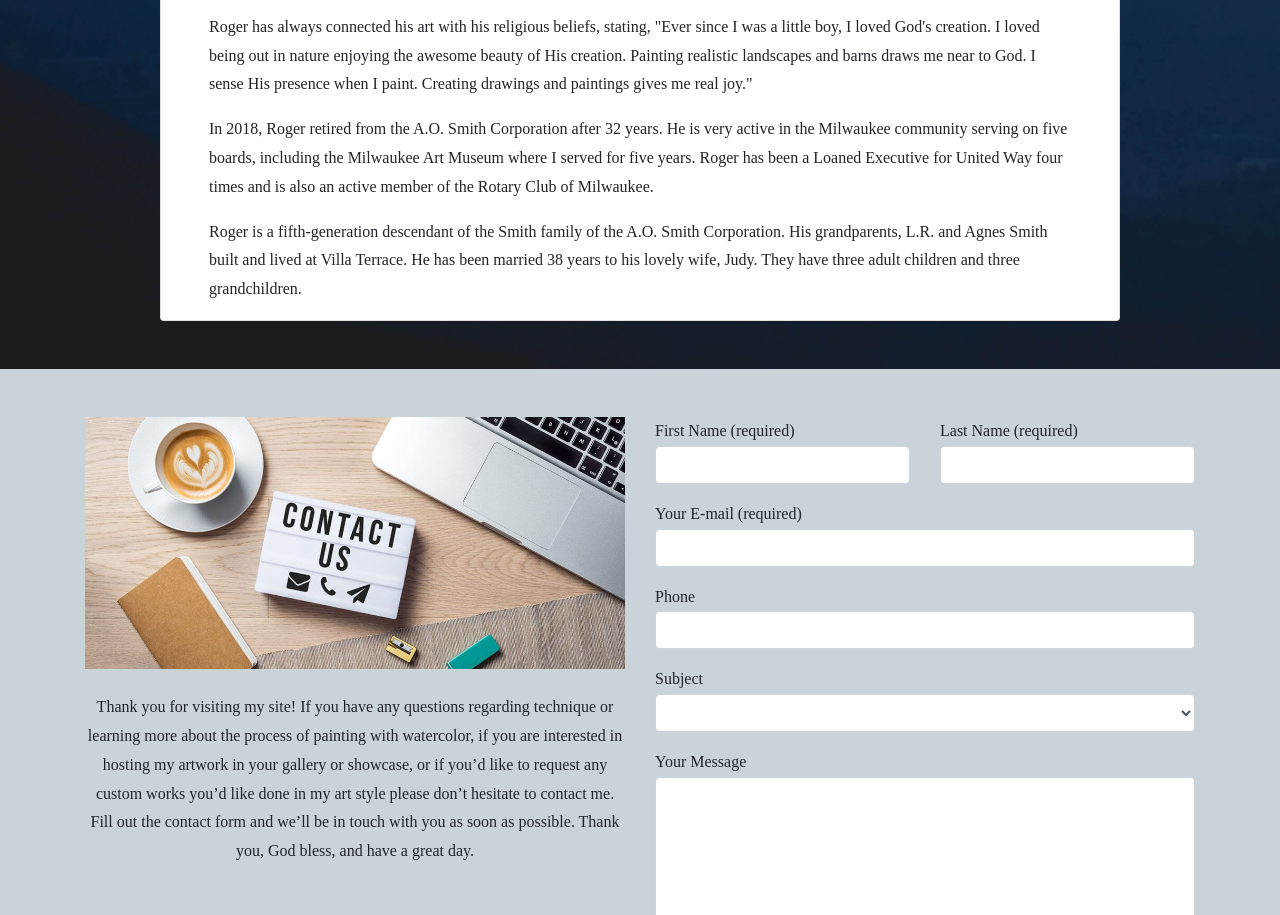
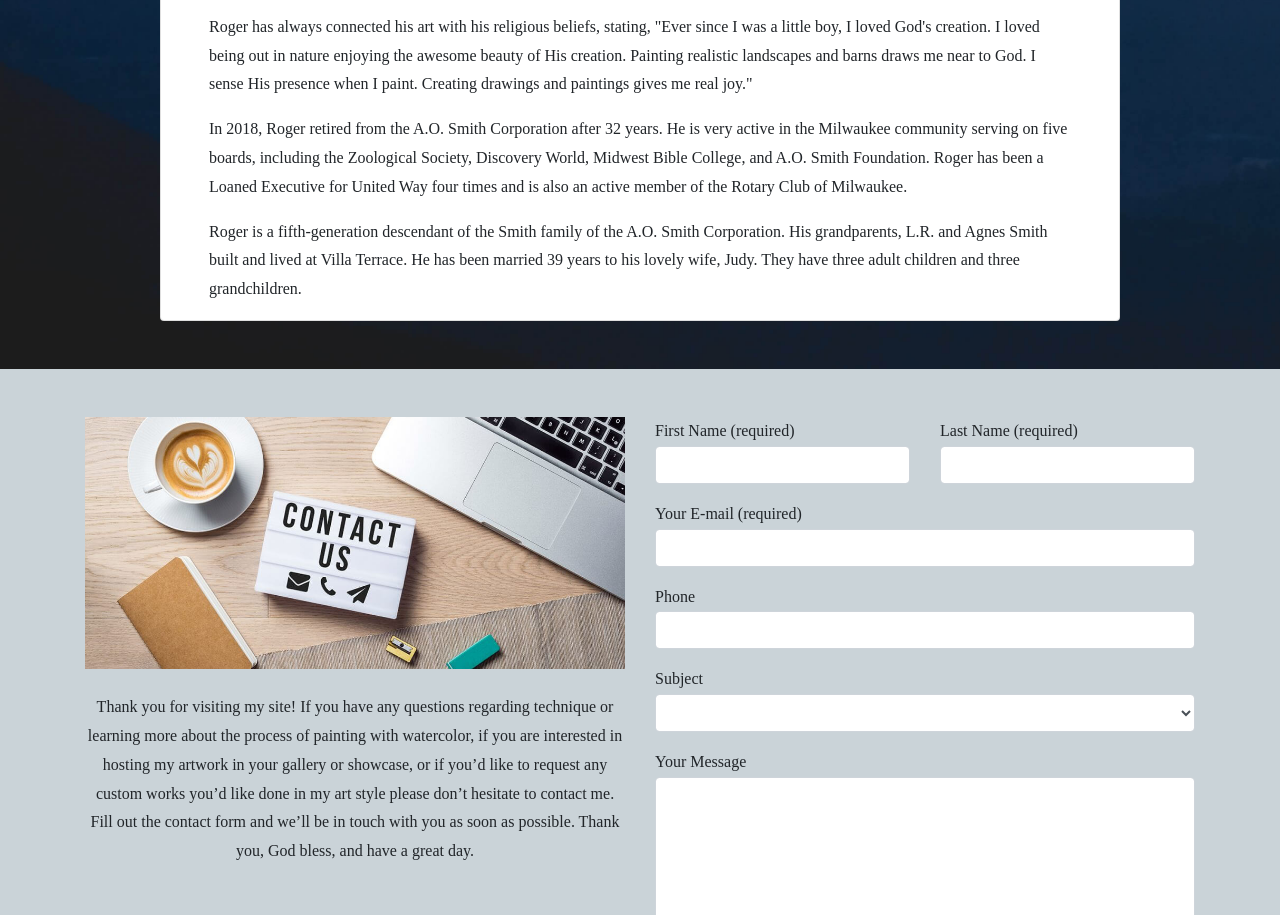
Before and after one commit to Al-byte/Wedding_QR, a plain HTML site: page index.html in a window 1280 px wide. Shown: the part 5691-6606 px from the top of the page. Drawn offline with nearby package versions, Linux system fonts and the light colour scheme; a web font is replaced by a local one.

Commit message:
first commit

```diff
--- a/index.html
+++ b/index.html
@@ -3562,14 +3562,14 @@
             </p>
             <p>In 2018, Roger retired from the A.O. Smith Corporation after 32 years.
               He is very active in the Milwaukee community serving on five boards, including the
-              Milwaukee Art Museum where I served for five years. Roger has been a Loaned Executive for
-              United Way four times and is also an active member of the Rotary
+              Zoological Society, Discovery World, Midwest Bible College, and A.O. Smith Foundation.
+              Roger has been a Loaned Executive for United Way four times and is also an active member of the Rotary
               Club of Milwaukee.
             </p>
             <p>
               Roger is a fifth-generation descendant of the Smith family of the
               A.O. Smith Corporation. His grandparents, L.R. and Agnes Smith
-              built and lived at Villa Terrace. He has been married 38 years to his
+              built and lived at Villa Terrace. He has been married 39 years to his
               lovely wife, Judy. They have three adult children and three grandchildren.
             </p>
         </div>
```
